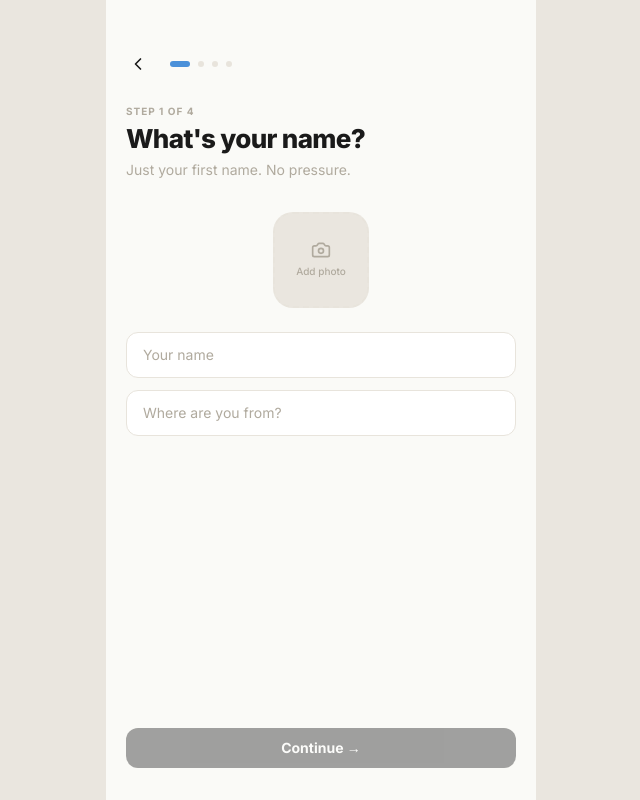
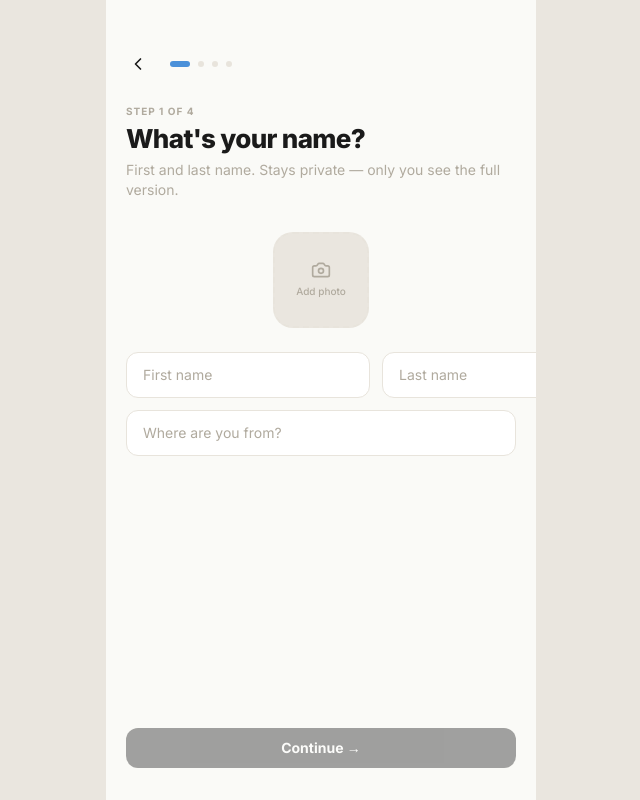
Before and after one commit to luispehb/hap, a React (Vite) app: page /onboarding in a window 1280 px wide. Shown: the whole page, without its empty margins (319-959 px from the left). Built offline with nearby package versions, Linux system fonts and the light colour scheme; no server answers; the database is empty.

Commit message:
feat: nombre completo + foto storage + admin emails

```diff
--- a/src/lib/onboardingStore.ts
+++ b/src/lib/onboardingStore.ts
@@ -1,5 +1,8 @@
 interface OnboardingStore {
+  first_name: string
+  last_name: string
   display_name: string
+  photo_url: string
   origin_city: string
   current_city: string
   is_local: boolean
--- a/src/screens/Admin.tsx
+++ b/src/screens/Admin.tsx
@@ -36,6 +36,8 @@ interface UserProfile {
   id: string
   user_id: string
   display_name: string
+  first_name: string | null
+  last_name: string | null
   current_city: string
   trust_score: number
   has_invite: boolean
@@ -193,7 +195,7 @@ export function Admin() {
         .select('id', { count: 'exact', head: true }),
       supabase
         .from('profiles')
-        .select('id, user_id, display_name, current_city, trust_score, has_invite, mindset_approved, created_at, travel_style, email')
+        .select('id, user_id, display_name, first_name, last_name, current_city, trust_score, has_invite, mindset_approved, created_at, travel_style, email')
         .order('created_at', { ascending: false }),
       supabase
         .from('invitations')
@@ -654,7 +656,9 @@ export function Admin() {
                                   </td>
                                   {/* Nombre + email */}
                                   <td style={{ padding: '10px 16px' }}>
-                                    <p style={{ fontSize: 13, fontWeight: 500, color: '#1A1A1A' }}>{u.display_name}</p>
+                                    <p style={{ fontSize: 13, fontWeight: 500, color: '#1A1A1A' }}>
+                                      {(u.first_name && u.last_name) ? `${u.first_name} ${u.last_name}` : u.display_name}
+                                    </p>
                                     {email && <p style={{ fontSize: 12, color: '#B0AA9E', marginTop: 1 }}>{email}</p>}
                                     {u.travel_style && <p style={{ fontSize: 11, color: '#B0AA9E', marginTop: 1 }}>{u.travel_style}</p>}
                                   </td>
--- a/src/screens/onboarding/Step1Identity.tsx
+++ b/src/screens/onboarding/Step1Identity.tsx
@@ -5,30 +5,67 @@ import { OnboardingLayout } from './OnboardingLayout'
 import { Button } from '../../components/ui'
 import { useAuth } from '../../contexts/AuthContext'
 import { onboardingStore } from '../../lib/onboardingStore'
+import { supabase } from '../../lib/supabase'
 
 export function Step1Identity() {
   const navigate = useNavigate()
   const { user } = useAuth()
-  const [name, setName] = useState('')
+  const [firstName, setFirstName] = useState('')
+  const [lastName, setLastName] = useState('')
   const [city, setCity] = useState('')
   const [photoUrl, setPhotoUrl] = useState<string | null>(null)
+  const [photoFile, setPhotoFile] = useState<File | null>(null)
+  const [uploading, setUploading] = useState(false)
   const fileInputRef = useRef<HTMLInputElement>(null)
 
-  // Pre-fill name from Google if available
   useEffect(() => {
     const fullName: string = user?.user_metadata?.full_name ?? ''
-    if (fullName) setName(fullName.split(' ')[0])
+    if (fullName) {
+      const parts = fullName.trim().split(' ')
+      setFirstName(parts[0] ?? '')
+      setLastName(parts.slice(1).join(' ') ?? '')
+    }
   }, [user])
 
   function handlePhotoChange(e: React.ChangeEvent<HTMLInputElement>) {
     const file = e.target.files?.[0]
-    if (file) setPhotoUrl(URL.createObjectURL(file))
+    if (file) {
+      setPhotoFile(file)
+      setPhotoUrl(URL.createObjectURL(file))
+    }
   }
 
-  function handleContinue() {
-    onboardingStore.set({ display_name: name.trim(), origin_city: city.trim() })
+  async function handleContinue() {
+    if (!firstName.trim() || !lastName.trim()) return
+    setUploading(true)
+
+    const display_name = `${firstName.trim()} ${lastName.trim().charAt(0).toUpperCase()}.`
+
+    let photo_url: string | undefined
+    if (photoFile && user) {
+      const { data, error } = await supabase.storage
+        .from('avatars')
+        .upload(`${user.id}/avatar.jpg`, photoFile, { upsert: true, contentType: photoFile.type })
+
+      if (!error && data) {
+        const { data: urlData } = supabase.storage.from('avatars').getPublicUrl(data.path)
+        photo_url = urlData.publicUrl
+      }
+    }
+
+    onboardingStore.set({
+      first_name: firstName.trim(),
+      last_name: lastName.trim(),
+      display_name,
+      origin_city: city.trim(),
+      ...(photo_url ? { photo_url } : {}),
+    })
+
+    setUploading(false)
     navigate('/onboarding/2')
   }
+
+  const canContinue = firstName.trim().length > 0 && lastName.trim().length > 0
 
   return (
     <OnboardingLayout step={1}>
@@ -38,7 +75,9 @@ export function Step1Identity() {
       <h1 className="text-[26px] font-extrabold text-ink tracking-tight leading-tight mb-1">
         What's your name?
       </h1>
-      <p className="text-muted text-sm mb-8">Just your first name. No pressure.</p>
+      <p className="text-muted text-sm mb-8">
+        First and last name. Stays private — only you see the full version.
+      </p>
 
       {/* Photo upload */}
       <div className="mx-auto mb-6" onClick={() => fileInputRef.current?.click()}>
@@ -66,13 +105,22 @@ export function Step1Identity() {
 
       {/* Input fields */}
       <div className="flex flex-col gap-3">
-        <input
-          type="text"
-          value={name}
-          onChange={e => setName(e.target.value)}
-          placeholder="Your name"
-          className="bg-white border border-[#E8E4DC] rounded-xl px-4 py-3 text-sm text-ink placeholder:text-muted focus:outline-none focus:border-sky transition"
-        />
+        <div className="flex gap-3">
+          <input
+            type="text"
+            value={firstName}
+            onChange={e => setFirstName(e.target.value)}
+            placeholder="First name"
+            className="flex-1 bg-white border border-[#E8E4DC] rounded-xl px-4 py-3 text-sm text-ink placeholder:text-muted focus:outline-none focus:border-sky transition"
+          />
+          <input
+            type="text"
+            value={lastName}
+            onChange={e => setLastName(e.target.value)}
+            placeholder="Last name"
+            className="flex-1 bg-white border border-[#E8E4DC] rounded-xl px-4 py-3 text-sm text-ink placeholder:text-muted focus:outline-none focus:border-sky transition"
+          />
+        </div>
         <input
           type="text"
           value={city}
@@ -82,14 +130,23 @@ export function Step1Identity() {
         />
       </div>
 
+      {firstName.trim() && lastName.trim() && (
+        <p className="text-muted text-xs text-center mt-3">
+          You'll appear as{' '}
+          <span className="text-ink font-bold">
+            {firstName.trim()} {lastName.trim().charAt(0).toUpperCase()}.
+          </span>
+        </p>
+      )}
+
       <div className="mt-auto pt-8">
         <Button
           variant="primary"
           fullWidth
-          disabled={name.trim().length === 0}
+          disabled={!canContinue || uploading}
           onClick={handleContinue}
         >
-          Continue →
+          {uploading ? 'Saving…' : 'Continue →'}
         </Button>
       </div>
     </OnboardingLayout>
--- a/src/screens/onboarding/Step4Location.tsx
+++ b/src/screens/onboarding/Step4Location.tsx
@@ -63,6 +63,8 @@ export function Step4Location() {
           travel_style: stored.travel_style ?? '',
           travel_frequency: stored.travel_frequency ?? '',
           linkedin_url: stored.linkedin_url ?? '',
+          first_name: stored.first_name ?? '',
+          last_name: stored.last_name ?? '',
           has_invite: !!pendingInviteCodeEarly,
           trust_score: stored.trust_score ?? 50,
           is_verified: false,
```
